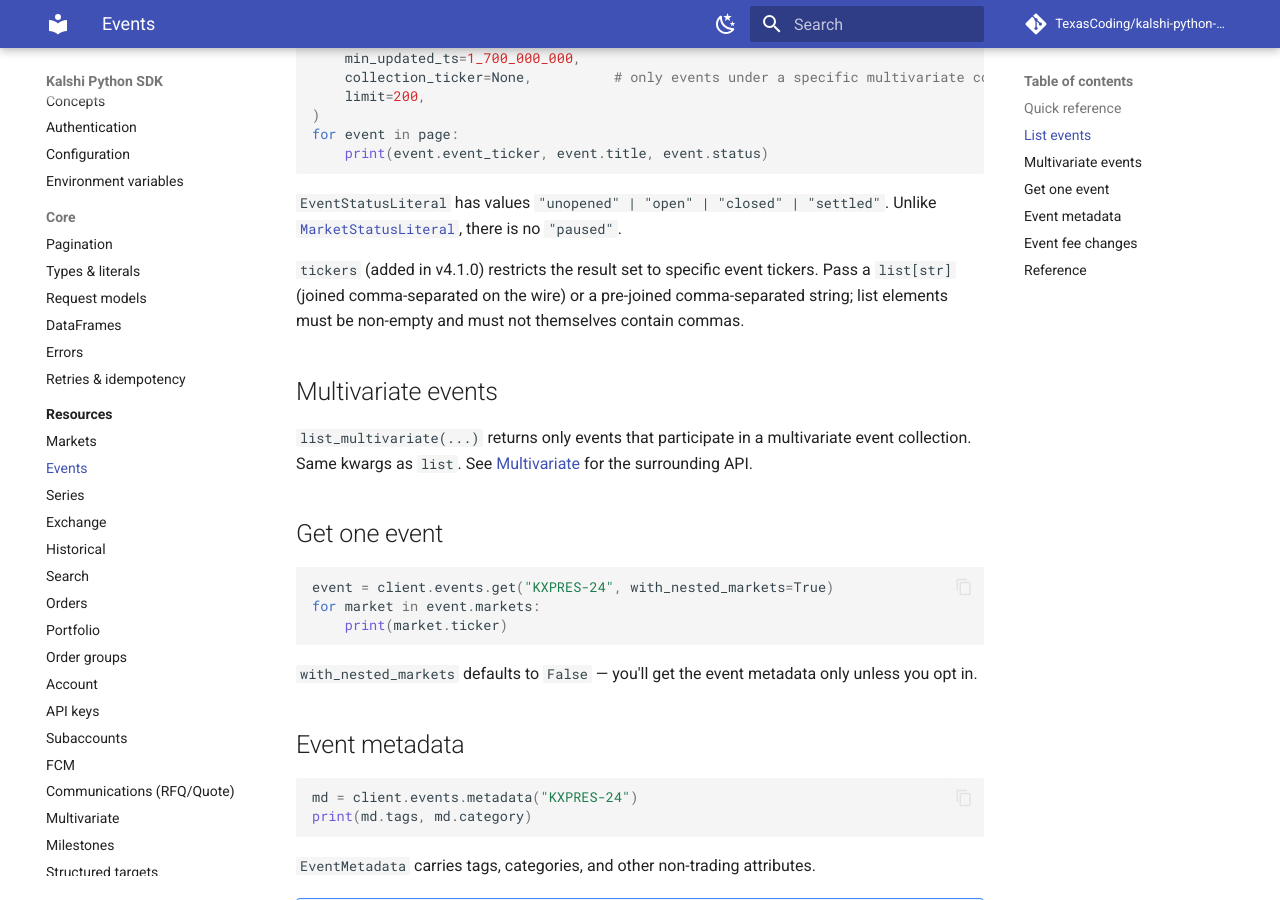
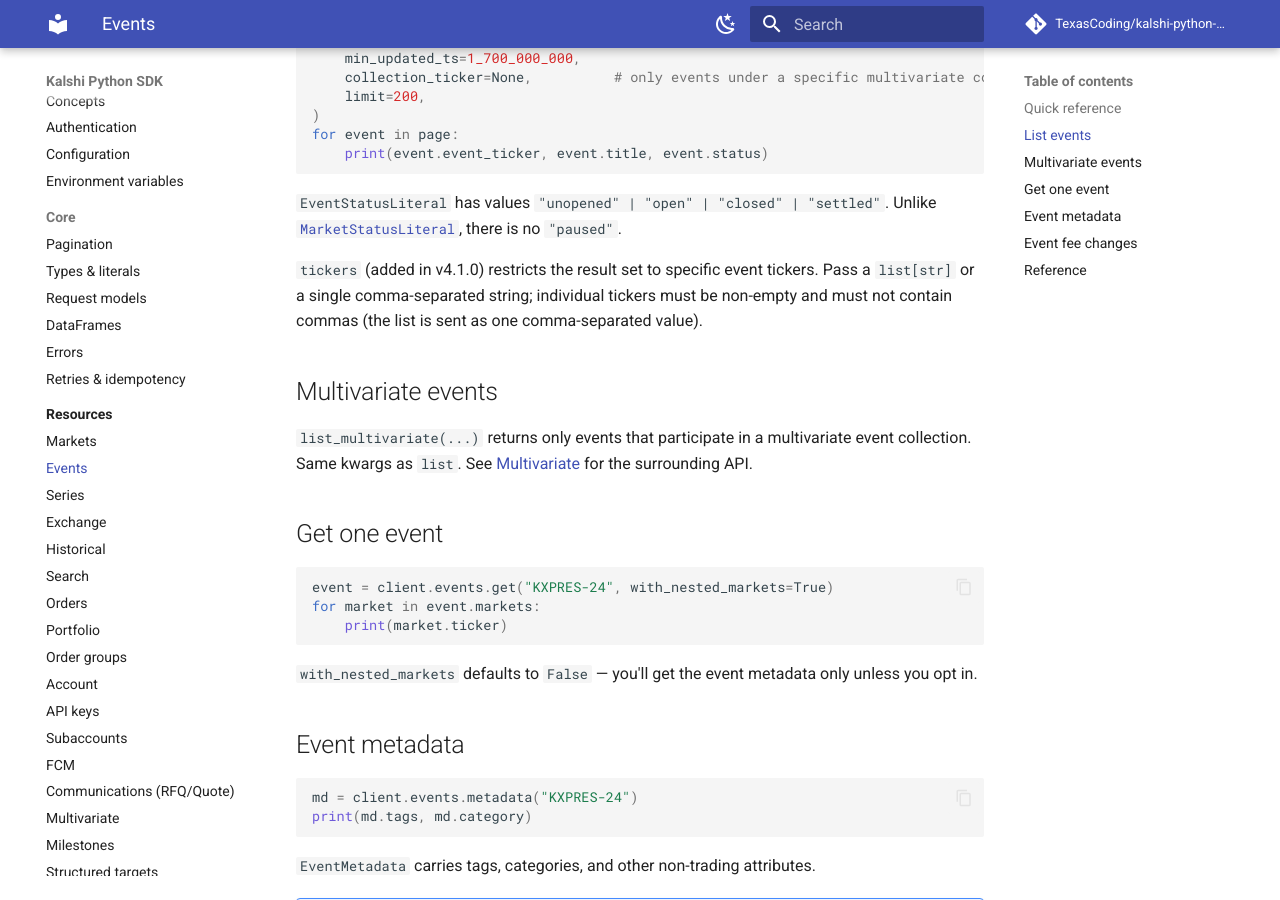
Before and after one commit to TexasCoding/kalshi-python-sdk, an MkDocs documentation site: the page built from docs/resources/events.md, in a window 1280 px wide and 900 px high, scrolled down 974 px. Built offline with MkDocs 1.6.1 and Material for MkDocs 9.7.7, drawn with Linux system fonts in a browser that asks for light colours; comment, search, counter and statistics services are not loaded.

Commit message:
docs: address review nits
- communications: accept quick-ref row uses the named path param
  {block_trade_proposal_id} (matches the spec + the other rows), not {id}
- events: trim wire-format jargon on the tickers filter, keep the comma constraint

Co-Authored-By: Claude Opus 4.8 (1M context) <noreply@anthropic.com>

```diff
--- a/docs/resources/events.md
+++ b/docs/resources/events.md
@@ -38,9 +38,9 @@ for event in page:
 Unlike [`MarketStatusLiteral`](../types.md), there is no `"paused"`.
 
 `tickers` (added in v4.1.0) restricts the result set to specific event
-tickers. Pass a `list[str]` (joined comma-separated on the wire) or a
-pre-joined comma-separated string; list elements must be non-empty and must
-not themselves contain commas.
+tickers. Pass a `list[str]` or a single comma-separated string; individual
+tickers must be non-empty and must not contain commas (the list is sent as
+one comma-separated value).
 
 ## Multivariate events
 
```
Also changed, not shown: docs/resources/communications.md (+1 -1 lines).
